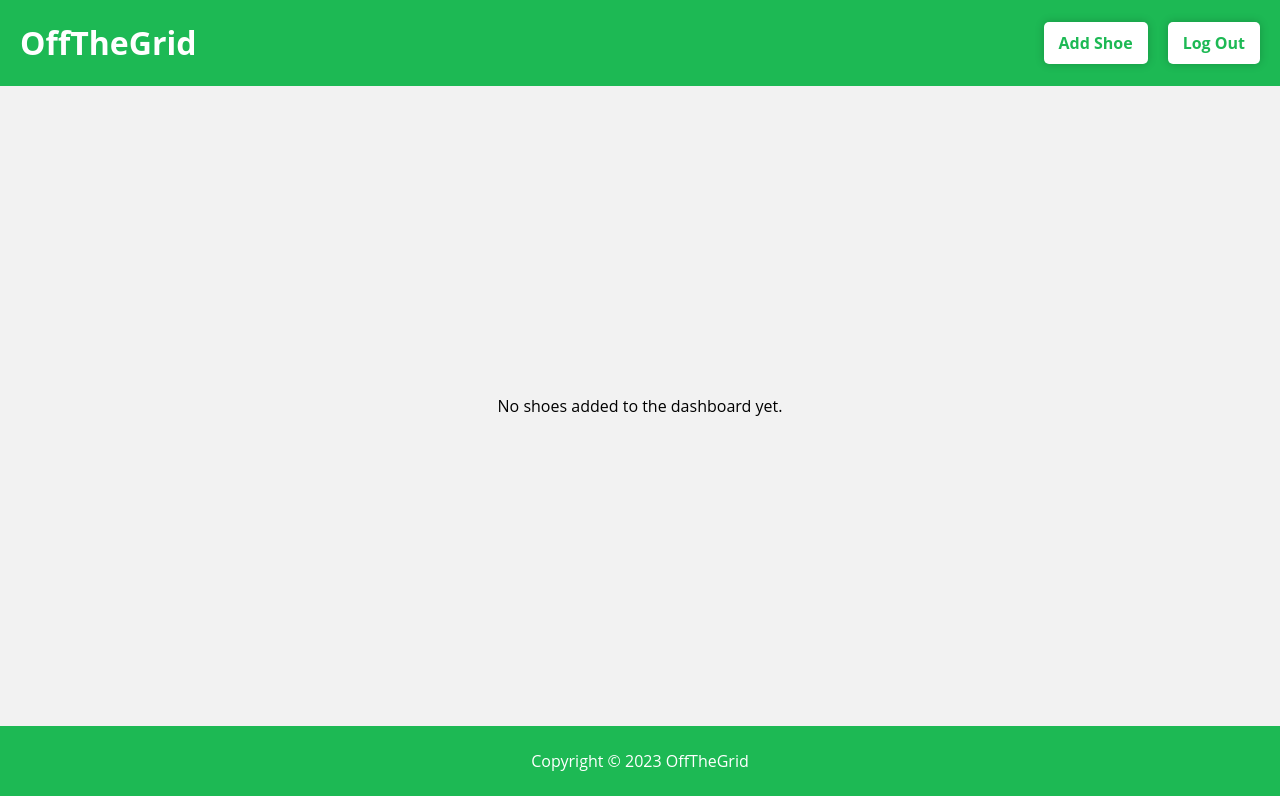
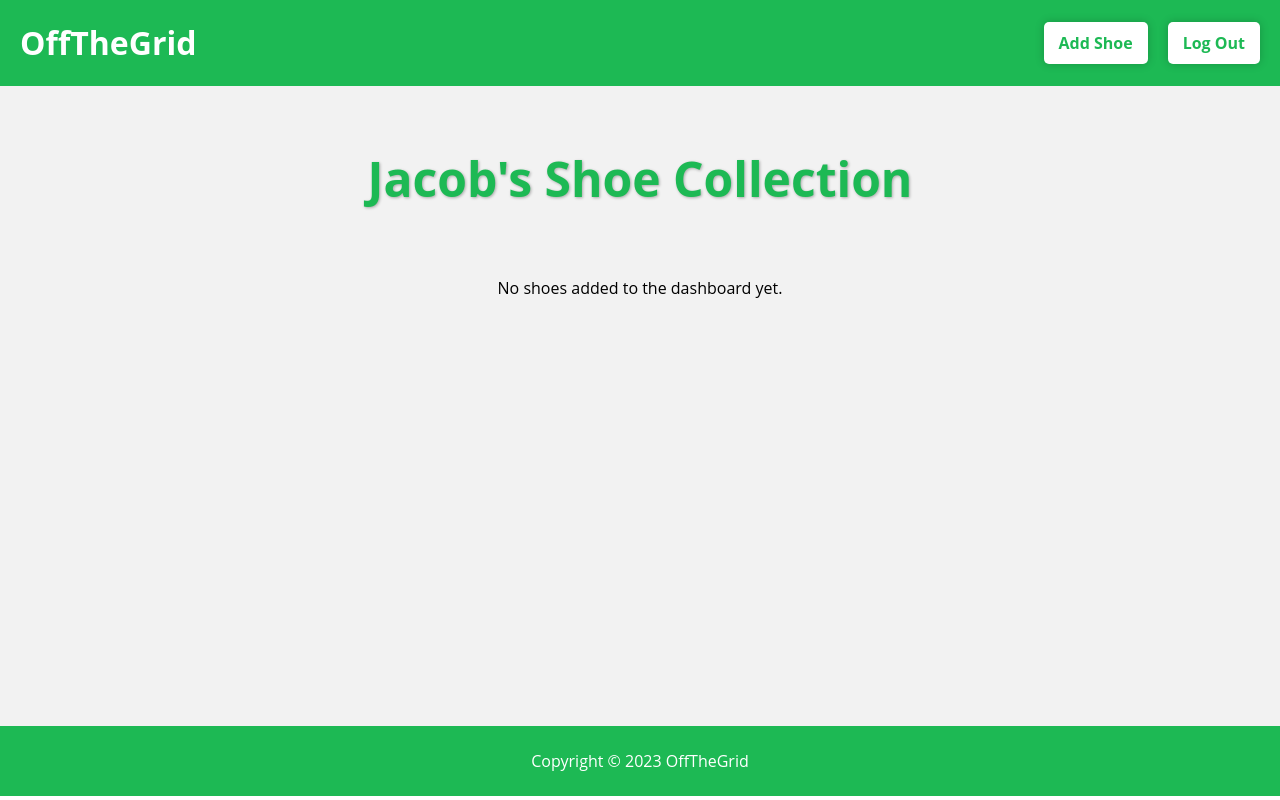
Before and after one commit to jacob-beattie/OffTheGrid, a React (Create React App) app: page /dashboard in a window 1280 px wide. Built offline with nearby package versions, Linux system fonts and the light colour scheme.

Commit message:
Minor cosmetic changes, added title to dashboard

```diff
--- a/src/App.css
+++ b/src/App.css
@@ -143,6 +143,7 @@ footer {
 
 .login-main {
   display: flex;
+  flex-direction: column;
   justify-content: center;
   align-items: center;
   min-height: 80vh;
@@ -308,6 +309,26 @@ form {
 
 /* Styling for the dashboard page */
 
+.dashboard-main {
+  display: flex;
+  flex-direction: column;
+  align-items: center;
+  min-height: 80vh;
+  background-color: #f2f2f2;
+  padding-top: 20px;
+  padding-bottom: 20px;
+}
+
+.shoe-collection-heading {
+  font-size: 24px;
+  font-weight: bold;
+  margin-bottom: 50px; /* Add margin to create space between heading and shoe panels */
+  font-size: 3em;
+  font-family: 'Open Sans', sans-serif;
+  color: #1DB954;
+  text-shadow: 1px 1px 3px rgba(0, 0, 0, 0.3);
+}
+
 .shoe-panel-container {
   display: grid;
   grid-template-columns: repeat(auto-fit, minmax(200px, 1fr));
@@ -319,6 +340,7 @@ form {
 .shoe-panel {
   background-color: #fff;
   border: 1px solid #ccc;
+  box-shadow: 0px 0px 10px rgba(0, 0, 0, 0.2);
   border-radius: 10px;
   padding: 20px;
   display: flex; /* Use flexbox */
--- a/src/DashboardPage.js
+++ b/src/DashboardPage.js
@@ -24,7 +24,8 @@ const DashboardPage = () => {
           </Link>
         </nav>
       </header>
-      <main className="login-main">
+      <main className="dashboard-main">
+      <h2 className="shoe-collection-heading">Jacob's Shoe Collection</h2>
       {state.shoes.length > 0 ? (
             <div className="shoe-panel-container">
               {state.shoes.map((shoe, index) => (
```
